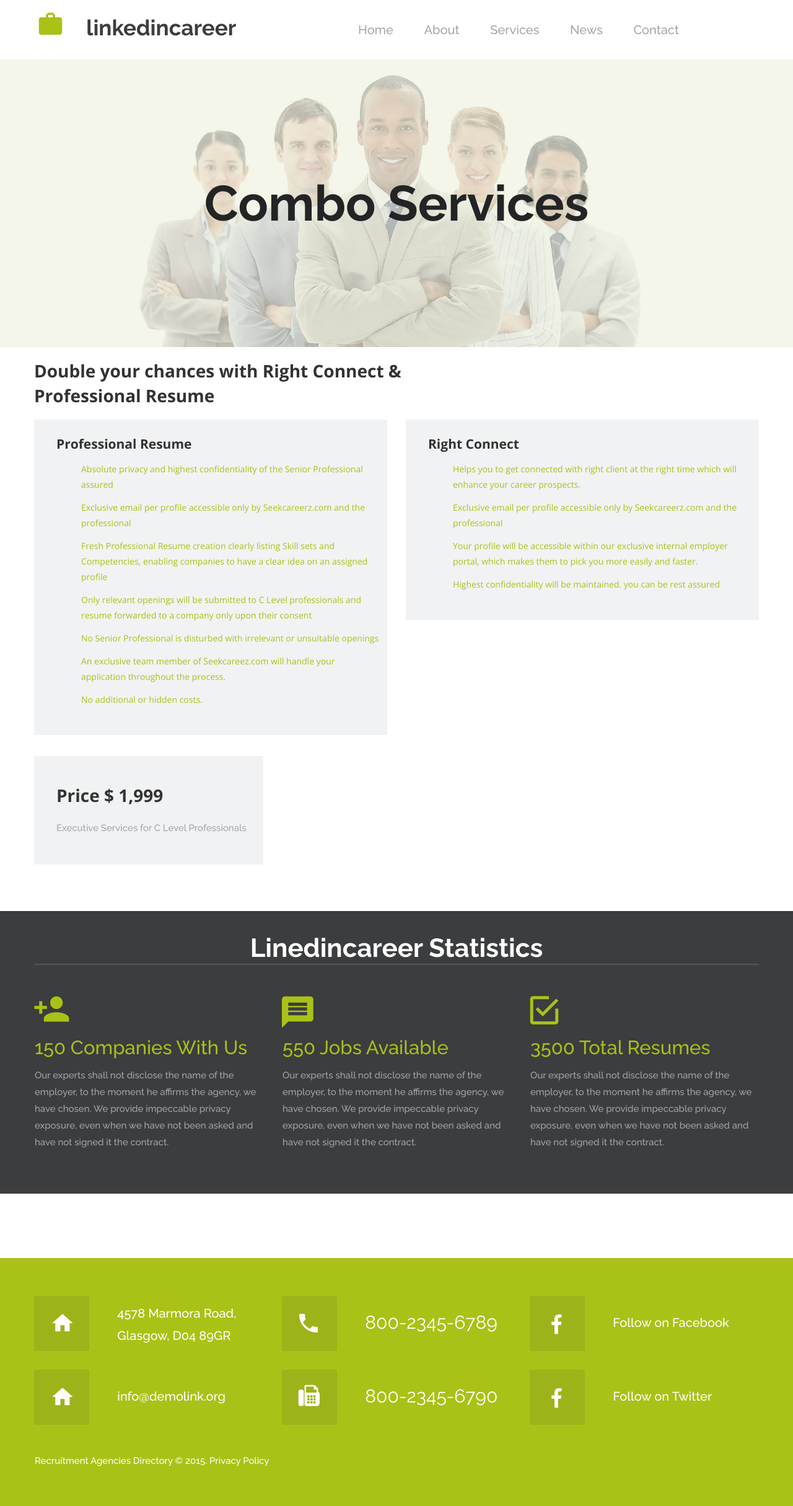
After one commit to omkarvijay6/linkedincareer, a Django app: template career_site/templates/combo_services.html in a window 1280 px wide. The commit adds this page. Shown: the whole page at 62% size. Run offline with Django 3.2, Linux system fonts and the light colour scheme; the template is opened without the code that fills it, so the values that code supplies are empty; parts of the project's set-up code (start-up, migrations or seed data) failed here and were passed over; some libraries are stand-ins or nearby versions; some web fonts are replaced.

Commit message:
combo services template

```diff
--- /dev/null
+++ b/career_site/templates/combo_services.html
@@ -0,0 +1,111 @@
+{% extends 'right_connect.html' %}
+{% load staticfiles %}
+{% block title%}Combo Services{% endblock %}
+
+{% block slider_title %} Combo Services {% endblock %}
+
+{% block service_1 %}{% endblock %}
+
+{% block extra_service_heading %}
+<div class="moto-widget moto-widgetRight Connect:ght Connect:ow row-fixed" data-widget="row">
+    <div class="container-fluid">
+        <div class="row">
+            <div class="moto-cell col-sm-8" data-container="container">
+                <h1>Double your chances with Right Connect & Professional Resume</h1>
+            </div>
+        </div>
+    </div>
+</div>
+{% endblock %}
+
+{% block extra_service_content %}
+<div class="moto-widget moto-widget-row row-fixed" data-widget="row">
+    <div class="container-fluid">
+        <div class="row">
+            <div class="moto-cell col-sm-6" data-container="container">
+                <div data-css-name="moto-container_content_55e42abb"
+                     class="moto-widget moto-widget-container moto-container_content_55e42abb"
+                     data-widget="container" data-container="container">
+                    <div data-animation="fadeIn"
+                         class="moto-widget moto-widget-text moto-preset-default                               wow fadeIn moto-spacing-top-medium moto-spacing-right-auto moto-spacing-bottom-medium moto-spacing-left-medium"
+                         data-widget="text" data-preset="default" data-spacing="mamm">
+                        <div class="moto-widget-text-content moto-widget-text-editable">
+                            <ul>
+                                <h2>Professional Resume</h2>
+                                <li>Absolute privacy and highest confidentiality of the Senior Professional assured</li>
+                                <li>Exclusive email per profile accessible only by Seekcareerz.com and the
+                                    professional
+                                </li>
+                                <li>Fresh Professional Resume creation clearly listing Skill sets and Competencies,
+                                    enabling companies to have a clear idea on an assigned profile
+                                </li>
+                                <li>Only relevant openings will be submitted to C Level professionals and resume
+                                    forwarded to a company only upon their consent
+                                </li>
+                                <li>No Senior Professional is disturbed with irrelevant or unsuitable openings</li>
+                                <li> An exclusive team member of Seekcareez.com will handle your application throughout
+                                    the process.
+                                </li>
+                                <li>No additional or hidden costs.</li>
+                            </ul>
+                        </div>
+                    </div>
+                </div>
+            </div>
+
+            <div class="moto-cell col-sm-6" data-container="container">
+                <div data-css-name="moto-container_content_55e42abb"
+                     class="moto-widget moto-widget-container moto-container_content_55e42abb"
+                     data-widget="container" data-container="container">
+                    <div data-animation="fadeIn"
+                         class="moto-widget moto-widget-text moto-preset-default                               wow fadeIn moto-spacing-top-medium moto-spacing-right-auto moto-spacing-bottom-medium moto-spacing-left-medium"
+                         data-widget="text" data-preset="default" data-spacing="mamm">
+                        <div class="moto-widget-text-content moto-widget-text-editable">
+                            <ul>
+                                <h2>Right Connect</h2>
+                                <li>Helps you to get connected with right client at the right time which will enhance
+                                    your career prospects.
+                                </li>
+                                <li>Exclusive email per profile accessible only by Seekcareerz.com and the
+                                    professional
+                                </li>
+                                <li>Your profile will be accessible within our exclusive internal employer portal, which
+                                    makes them to pick you more easily and faster.
+                                </li>
+                                <li>Highest confidentiality will be maintained. you can be rest assured
+                                </li>
+                            </ul>
+                        </div>
+                    </div>
+                </div>
+            </div>
+        </div>
+    </div>
+</div>
+{% endblock %}
+
+
+{% block service_heading_2 %}{% endblock %}
+{% block service_content_2_1 %}
+<div class="row">
+    <div class="moto-cell col-sm-4" data-container="container">
+        <div data-css-name="moto-container_content_55e42abb"
+             class="moto-widget moto-widget-container moto-container_content_55e42abb"
+             data-widget="container" data-container="container">
+            <div data-animation="fadeIn"
+                 class="moto-widget moto-widget-text moto-preset-default                               wow fadeIn moto-spacing-top-medium moto-spacing-right-auto moto-spacing-bottom-medium moto-spacing-left-medium"
+                 data-widget="text" data-preset="default" data-spacing="mamm">
+                <div class="moto-widget-text-content moto-widget-text-editable">
+                    <h1> Price $ 1,999 </h1>
+
+                    <p class="moto-text_system_10">
+                        Executive Services for C Level Professionals
+                        <br>
+                    </p>
+                </div>
+            </div>
+        </div>
+    </div>
+</div>
+{% endblock %}
+{% block service_content_2_2 %}{% endblock %}
--- a/career_site/templates/right_connect.html
+++ b/career_site/templates/right_connect.html
@@ -18,6 +18,7 @@
 
         </div>
     </div>
+    {% block service_1 %}
     <div class="moto-widget moto-widgetRight Connect:ght Connect:ow row-fixed" data-widget="row">
         <div class="container-fluid">
                 <div class="row">
@@ -27,6 +28,7 @@
                 </div>
         </div>
     </div>
+
     <div class="moto-widget moto-widget-row row-fixed" data-widget="row">
         <div class="container-fluid">
             <div class="row">
@@ -38,7 +40,7 @@
                              class="moto-widget moto-widget-text moto-preset-default                               wow fadeIn moto-spacing-top-medium moto-spacing-right-auto moto-spacing-bottom-medium moto-spacing-left-medium"
                              data-widget="text" data-preset="default" data-spacing="mamm">
                             <div class="moto-widget-text-content moto-widget-text-editable"><p
-                                    class="moto-text_system_25">{% block service_content_1%} As the phrase says it all, with ‘Right Connect’ we
+                                    class="moto-text_system_25">{% block service_content_1 %} As the phrase says it all, with ‘Right Connect’ we
                                 enable
                                 the provision of the Right Candidate for the Right Job and vice versa. Through our Right
                                 Connect service, the CVs of potential candidates are made available to the recruiting
@@ -58,6 +60,7 @@
             </div>
         </div>
     </div>
+    {% endblock %}
 
     {% block extra_service_heading %}{% endblock %}
     {% block extra_service_content %}{% endblock %}
--- a/career_site/urls.py
+++ b/career_site/urls.py
@@ -1,6 +1,7 @@
 from django.conf.urls import url
 
-from views import index, about, services, news, contact, right_connect, professional_resume, executive_service
+from views import index, about, services, news, contact, right_connect, professional_resume, executive_service, \
+    combo_services
 
 urlpatterns = [
     url(r'^$', index, name='index'),
@@ -11,4 +12,5 @@
     url(r'^right-connect/', right_connect, name='right_connect'),
     url(r'^professional-resume/', professional_resume, name='professional_resume'),
     url(r'^executive-level-services/', executive_service, name='executive_service'),
+    url(r'^combo-services/', combo_services, name='combo_services'),
 ]
--- a/career_site/views.py
+++ b/career_site/views.py
@@ -44,3 +44,9 @@
     current_url = request.path
     return render_to_response('executive_service.html', {'services_url': current_url},
                               context_instance=RequestContext(request))
+
+
+def combo_services(request):
+    current_url = request.path
+    return render_to_response('combo_services.html', {'services_url': current_url},
+                              context_instance=RequestContext(request))
--- a/templates/base.html
+++ b/templates/base.html
@@ -122,7 +122,7 @@
                                                    class="moto-widget-menu-link moto-widget-menu-link-level-2 moto-link">Executive Level Services</a>
                                             </li>
                                             <li class="moto-widget-menu-item">
-                                                <a href="/events/" data-action="page"
+                                                <a href="{% url 'combo_services'%}" data-action="page"
                                                    class="moto-widget-menu-link moto-widget-menu-link-level-2 moto-link">Combo Services</a>
                                             </li>
                                         </ul>
```
